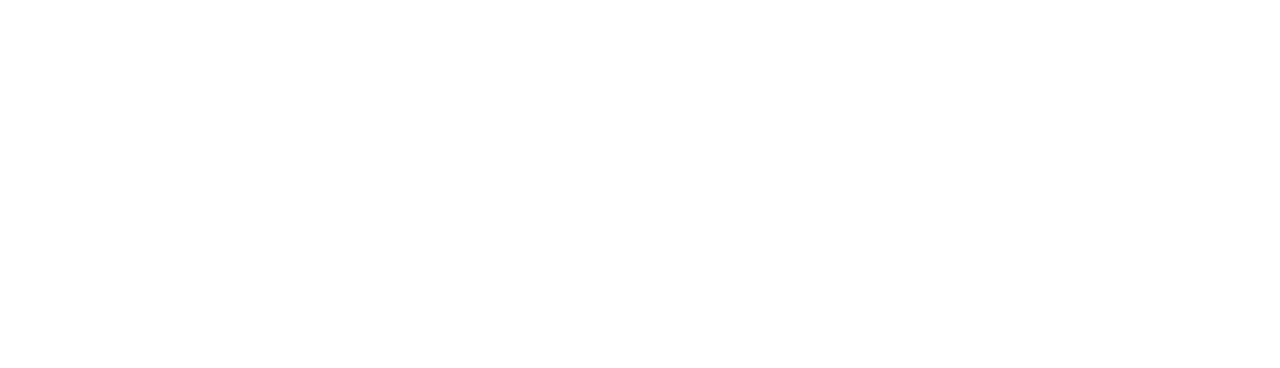
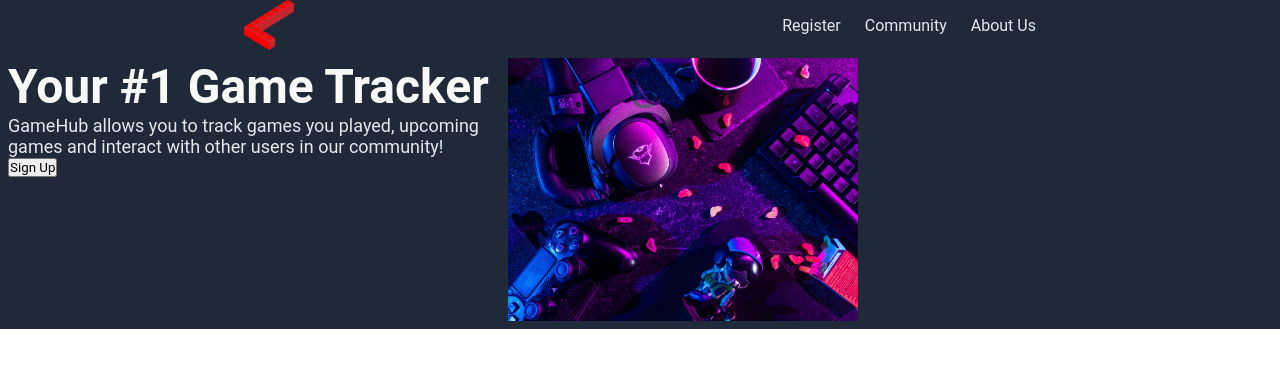
Before and after one commit to linzi-v7/landing-page, a plain HTML site: page index.html in a window 1280 px wide. Drawn offline with Linux system fonts and the light colour scheme.

Commit message:
Added navigation bar and its styles

```diff
--- a/index.html
+++ b/index.html
@@ -2,10 +2,35 @@
 <html lang="en">
 <head>
     <meta charset="UTF-8">
+    <link rel="stylesheet" href="style.css">
     <meta name="viewport" content="width=device-width, initial-scale=1.0">
-    <title>Document</title>
+    <title>GameHub</title>
 </head>
 <body>
+    <div class="nav-bar">
+
+        <img id="logo" src="./images/logo.png" alt="site logo">
+
+        <div class="right-links">
+            <ul class="right-links">
+                <li><a href="#">Register</a></li>
+                <li><a href="#">Community</a></li>
+                <li><a href="#">About Us</a></li>
+            </ul>
+        </div>
+
+    </div>
+
+    <div class="header">
+        <div class="hero-text">
+        <div id="hero-main-text">Your #1 Game Tracker</div>
+        <div id="hero-sec-text">GameHub allows you to track games you played, upcoming games and interact with
+             other users in our community!</div>
+        <button id="sign-up">Sign Up</button>
+        </div>
+
+        <img src="./images/main-image.jpg" alt="gaming peripherals image">
+    </div>
 
 </body>
 </html>
--- a/style.css
+++ b/style.css
@@ -1 +1,68 @@
 /* The font that’s being used in the images is Roboto */
+* {
+    margin: 0;
+    padding: 0;
+    box-sizing: border-box;
+    font-family: "Roboto", sans-serif;
+}
+
+body {
+    display: flex;
+    flex-direction: column;
+}
+
+
+a {
+    text-decoration: none;
+    color: #E5E7EB;
+}
+
+ul {
+    list-style: none;
+}
+
+#logo {
+    width: 50px;
+    height: 50px;
+}
+
+.nav-bar {
+    display: flex;
+    justify-content: space-around;
+    align-items: center;
+    background-color: #1F2937;
+}
+
+.right-links {
+    display: flex;
+    gap: 24px;
+
+}
+
+.header {
+    display: flex;
+    padding: 8px;
+    background-color: #1F2937;
+}
+
+.hero-text {
+    max-width: 500px;
+    flex: 1;
+}
+
+#hero-main-text {
+    font-size: 48px;
+    font-weight: bolder;
+    color: #F9FAF8;
+}
+
+#hero-sec-text {
+    font-size: 18px;
+    color: #E5E7EB;
+}
+
+.header img {
+    flex: 1;
+    max-width: 350px;
+    height: auto;
+}
```
Also changed, not shown: images/logo.png (added), images/main-image.jpg (added), 1 other file.
